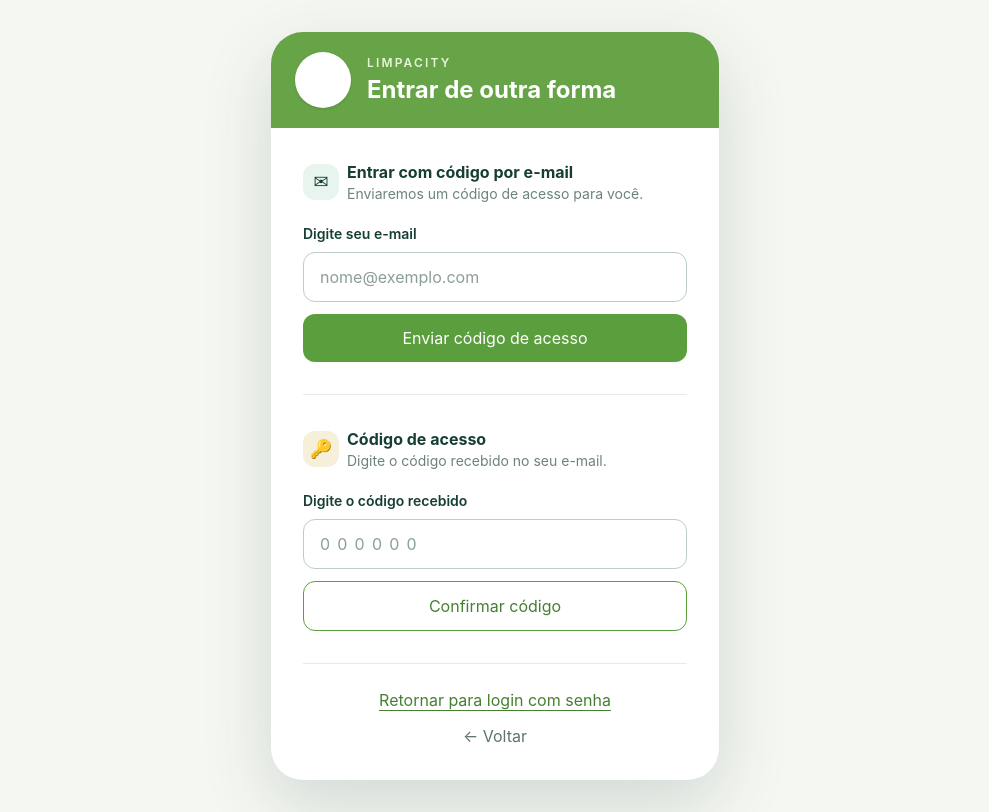
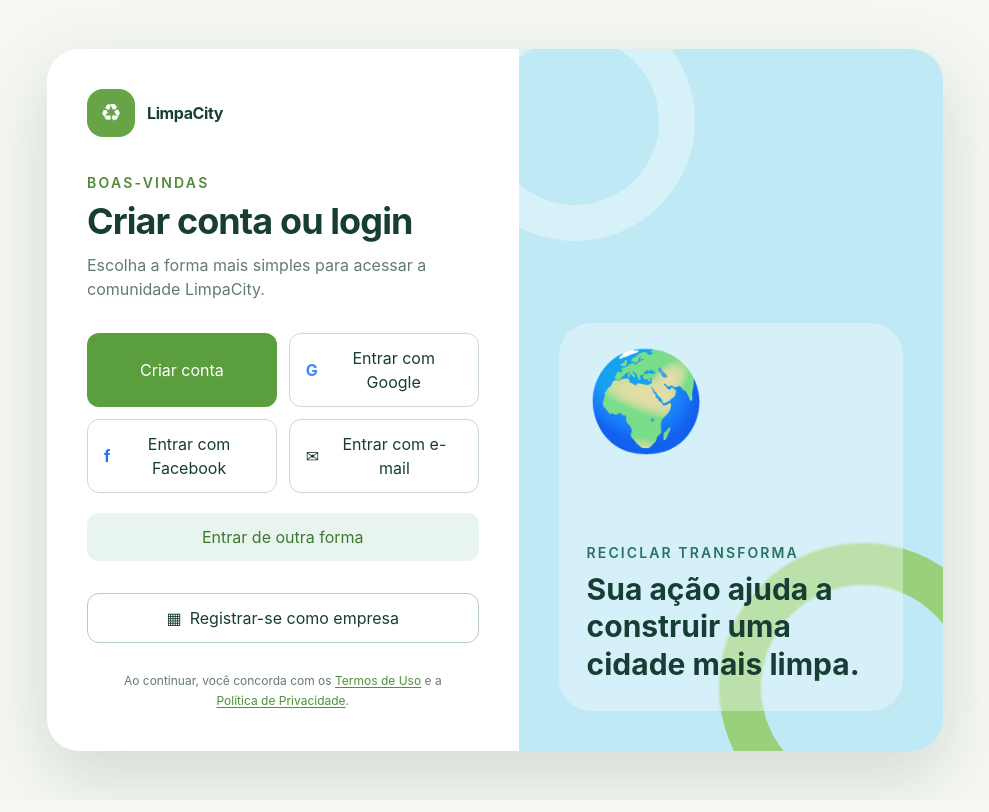
Before and after one commit to marcelinnx03-lgtm/LimpaCity, a React (Vite) app in the folder front/: page / in a window 1280 px wide. Shown: the whole page, without its empty margins (145-1134 px from the left). Built offline with nearby package versions, Linux system fonts and the light colour scheme.

Commit message:
feat(front): add login options screen

```diff
--- a/front/src/App.tsx
+++ b/front/src/App.tsx
@@ -1,47 +1,42 @@
 function App() {
   return (
     <main className="grid min-h-screen place-items-center bg-[#f5f7f2] p-4 text-[#173e35] sm:p-8">
-      <section className="w-full max-w-md overflow-hidden rounded-[2rem] bg-white shadow-[0_24px_70px_rgba(22,63,54,0.16)]">
-        <header className="flex items-center gap-4 bg-[#67a347] px-6 py-5 text-white">
-          <div className="grid h-14 w-14 shrink-0 place-items-center rounded-full bg-white text-3xl shadow-sm" aria-label="Símbolo de reciclagem">♻</div>
-          <div>
-            <p className="text-xs font-semibold uppercase tracking-[0.18em] text-[#e5f6d8]">LimpaCity</p>
-            <h1 className="mt-1 text-2xl font-bold leading-tight">Entrar de outra forma</h1>
-          </div>
-        </header>
-
-        <form className="space-y-8 px-6 py-8 sm:px-8">
-          <div>
-            <div className="mb-5 flex items-center gap-2">
-              <span className="grid h-9 w-9 place-items-center rounded-xl bg-[#e8f5ef] text-lg" aria-hidden="true">✉</span>
-              <div>
-                <h2 className="font-bold">Entrar com código por e-mail</h2>
-                <p className="text-sm text-[#6d837c]">Enviaremos um código de acesso para você.</p>
-              </div>
-            </div>
-            <label className="block text-sm font-semibold" htmlFor="email">Digite seu e-mail</label>
-            <input id="email" className="mt-2 w-full rounded-xl border border-[#bbcdc5] px-4 py-3 outline-none transition focus:border-[#5b9e3e] focus:ring-2 focus:ring-[#b9e1a6]" type="email" placeholder="nome@exemplo.com" />
-            <button className="mt-3 w-full rounded-xl bg-[#5b9e3e] px-4 py-3 text-sm font-semibold text-white transition hover:bg-[#4c8634]">Enviar código de acesso</button>
+      <section className="w-full max-w-4xl overflow-hidden rounded-[2rem] bg-white shadow-[0_24px_70px_rgba(22,63,54,0.16)] md:grid md:grid-cols-[1fr_0.9fr]">
+        <div className="p-6 sm:p-10">
+          <div className="flex items-center gap-3">
+            <div className="grid h-12 w-12 place-items-center rounded-2xl bg-[#67a347] text-2xl text-white">♻</div>
+            <span className="font-bold tracking-tight">LimpaCity</span>
           </div>
 
-          <div className="border-t border-[#e3ece7] pt-8">
-            <div className="mb-5 flex items-center gap-2">
-              <span className="grid h-9 w-9 place-items-center rounded-xl bg-[#f6efd9] text-lg" aria-hidden="true">🔑</span>
-              <div>
-                <h2 className="font-bold">Código de acesso</h2>
-                <p className="text-sm text-[#6d837c]">Digite o código recebido no seu e-mail.</p>
-              </div>
-            </div>
-            <label className="block text-sm font-semibold" htmlFor="access-code">Digite o código recebido</label>
-            <input id="access-code" className="mt-2 w-full rounded-xl border border-[#bbcdc5] px-4 py-3 tracking-[0.45em] outline-none transition focus:border-[#5b9e3e] focus:ring-2 focus:ring-[#b9e1a6]" inputMode="numeric" maxLength={6} placeholder="000000" />
-            <button className="mt-3 w-full rounded-xl border border-[#5b9e3e] px-4 py-3 text-sm font-semibold text-[#477f32] transition hover:bg-[#eff8e9]">Confirmar código</button>
+          <div className="mt-9">
+            <p className="text-sm font-semibold uppercase tracking-[0.16em] text-[#528b38]">Boas-vindas</p>
+            <h1 className="mt-2 text-3xl font-bold tracking-tight sm:text-4xl">Criar conta ou login</h1>
+            <p className="mt-3 text-[#647b72]">Escolha a forma mais simples para acessar a comunidade LimpaCity.</p>
           </div>
 
-          <div className="flex flex-col gap-3 border-t border-[#e3ece7] pt-6 text-center">
-            <button className="text-sm font-semibold text-[#477f32] underline underline-offset-4">Retornar para login com senha</button>
-            <button className="text-sm text-[#5f746c] transition hover:text-[#173e35]">← Voltar</button>
+          <div className="mt-8 grid gap-3 sm:grid-cols-2">
+            <button className="rounded-xl bg-[#5b9e3e] px-4 py-3 font-semibold text-white transition hover:bg-[#4c8634]">Criar conta</button>
+            <button className="flex items-center justify-center gap-2 rounded-xl border border-[#cbd9d3] px-4 py-3 font-semibold transition hover:bg-[#f4f8f6]"><span className="font-bold text-[#4285f4]">G</span> Entrar com Google</button>
+            <button className="flex items-center justify-center gap-2 rounded-xl border border-[#cbd9d3] px-4 py-3 font-semibold transition hover:bg-[#f4f8f6]"><span className="font-bold text-[#1877f2]">f</span> Entrar com Facebook</button>
+            <button className="flex items-center justify-center gap-2 rounded-xl border border-[#cbd9d3] px-4 py-3 font-semibold transition hover:bg-[#f4f8f6]"><span aria-hidden="true">✉</span> Entrar com e-mail</button>
           </div>
-        </form>
+
+          <button className="mt-5 w-full rounded-xl bg-[#e8f5ef] px-4 py-3 text-sm font-semibold text-[#3e7831] transition hover:bg-[#d9eee1]">Entrar de outra forma</button>
+
+          <button className="mt-8 flex w-full items-center justify-center gap-2 rounded-xl border border-[#b8ccc3] px-4 py-3 font-semibold transition hover:bg-[#f4f8f6]"><span aria-hidden="true">▦</span> Registrar-se como empresa</button>
+
+          <p className="mt-7 text-center text-xs leading-5 text-[#647b72]">Ao continuar, você concorda com os <button className="font-semibold text-[#4d9236] underline underline-offset-2">Termos de Uso</button> e a <button className="font-semibold text-[#4d9236] underline underline-offset-2">Política de Privacidade</button>.</p>
+        </div>
+
+        <aside className="relative hidden min-h-full overflow-hidden bg-[#bfe9f4] p-10 md:flex md:flex-col md:justify-end">
+          <div className="absolute -left-16 -top-12 h-60 w-60 rounded-full border-[36px] border-white/35" />
+          <div className="absolute -bottom-20 -right-16 h-72 w-72 rounded-full border-[42px] border-[#90cb5d]/80" />
+          <div className="relative rounded-[2rem] bg-white/35 p-7 backdrop-blur-[1px]">
+            <div className="mb-24 text-8xl" aria-hidden="true">🌍</div>
+            <p className="text-sm font-semibold uppercase tracking-[0.15em] text-[#287263]">Reciclar transforma</p>
+            <h2 className="mt-2 text-3xl font-bold leading-tight">Sua ação ajuda a construir uma cidade mais limpa.</h2>
+          </div>
+        </aside>
       </section>
     </main>
   )
```
